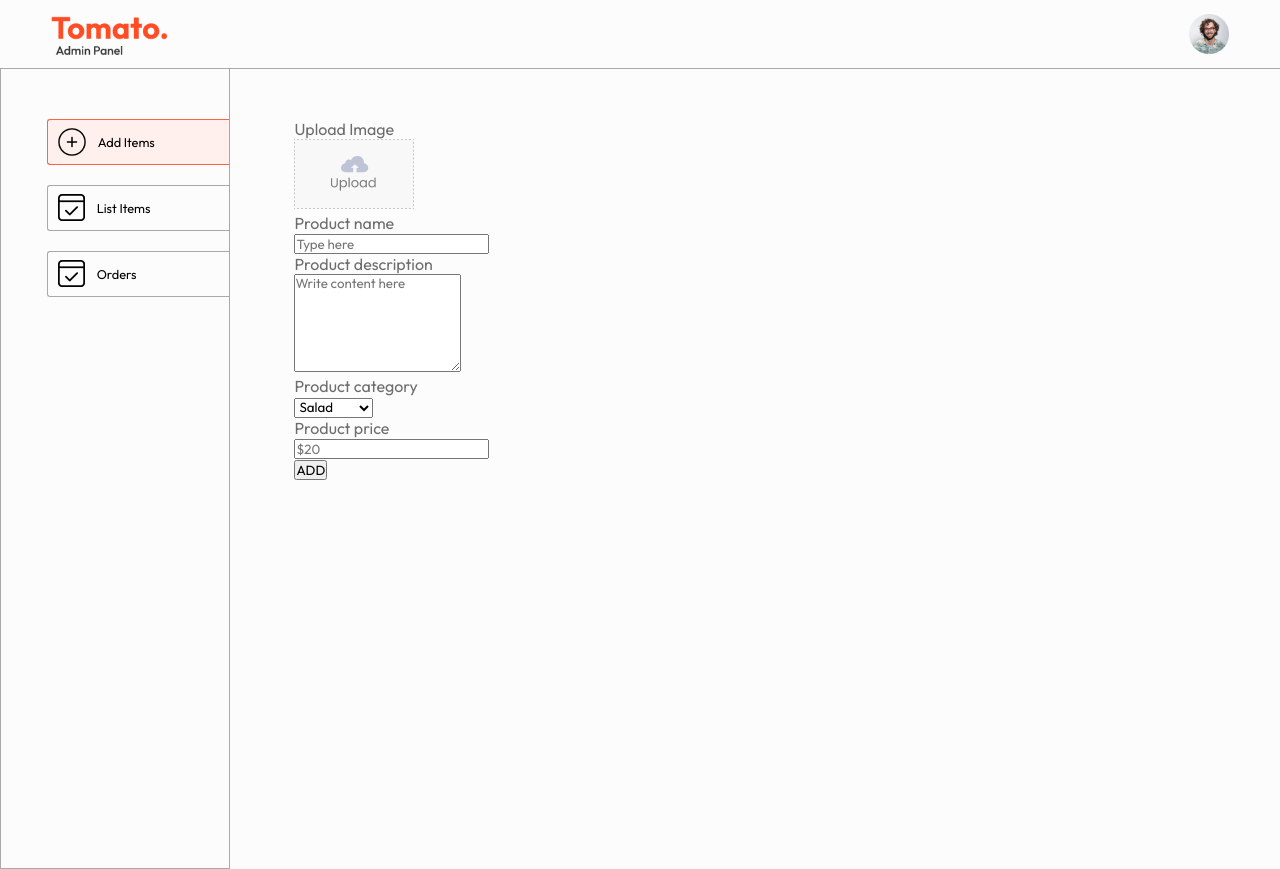
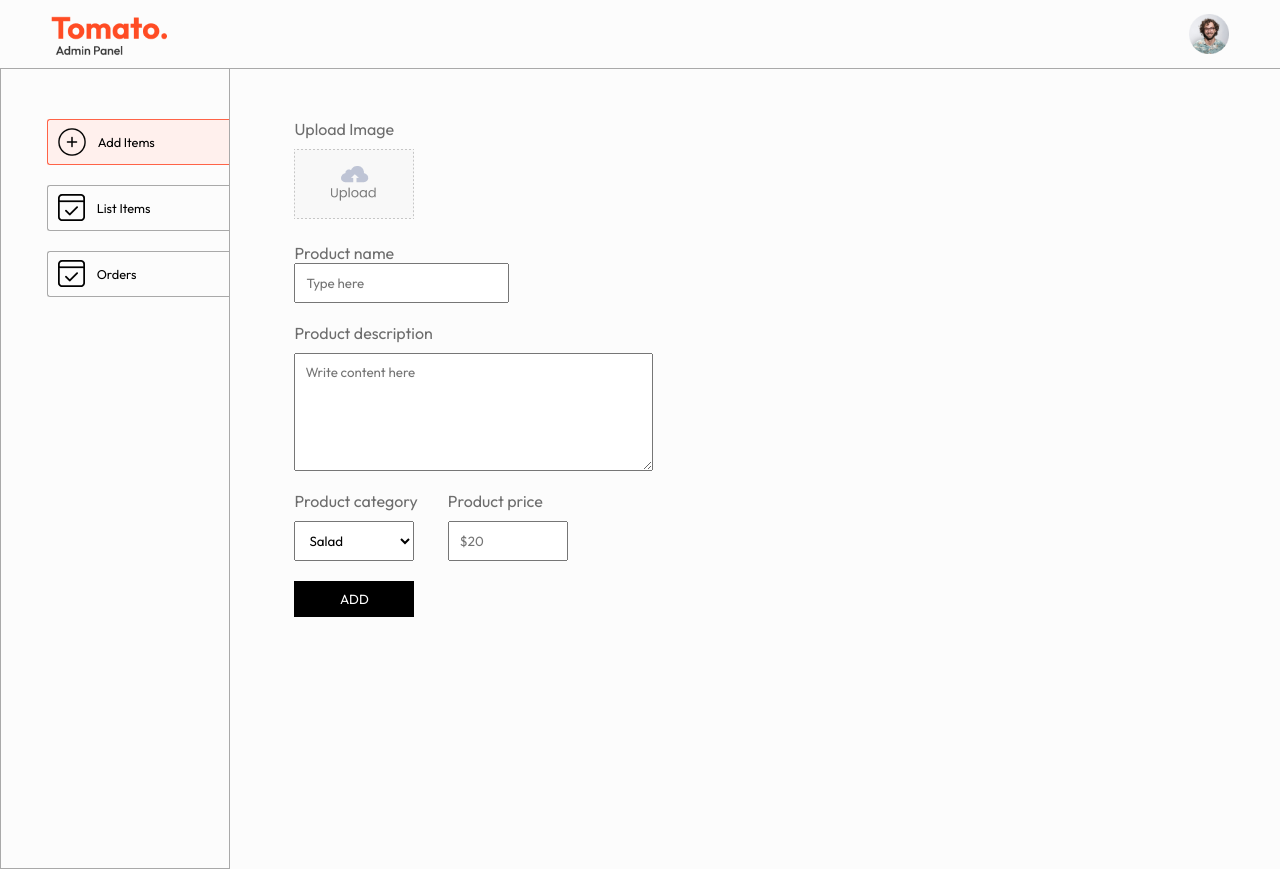
Before and after one commit to Khang8078/food-delivery, a React (Vite) app in the folder admin/: page /add in a window 1280 px wide. Built offline with nearby package versions, Linux system fonts and the light colour scheme.

Commit message:
working on admin panel

```diff
--- a/admin/src/index.css
+++ b/admin/src/index.css
@@ -26,3 +26,9 @@
 .app-content{
   display: flex;
 }
+
+.flex-col{
+  display: flex;
+  flex-direction: column;
+  gap: 10px;
+}
--- a/admin/src/pages/Add/Add.css
+++ b/admin/src/pages/Add/Add.css
@@ -4,4 +4,39 @@
     margin-top: 50px;
     color: #6d6d6d;
     font-size: 16px;
+
 }
+
+.add form{
+    gap: 20px;
+}
+
+.add-img-upload{
+    width: 120px;
+}
+
+.add-product-name, .add-product-description{
+    width: max(40%, 280px);
+}
+.add-product-name input, .add-product-description textarea{
+    padding: 10px;
+}
+
+.add-category-price{
+    display: flex;
+    gap: 30px;
+}
+
+.add-category-price select, .add-category-price input{
+    max-width: 120px;
+    padding: 10px;
+}
+
+.add-btn{
+    max-width: 120px;
+    border: none;
+    padding: 10px;
+    background-color: black;
+    color: white;
+    cursor: pointer;
+}
--- a/admin/src/pages/Add/Add.jsx
+++ b/admin/src/pages/Add/Add.jsx
@@ -1,29 +1,77 @@
 //import React from 'react'
+import { useState } from 'react'
 import { assets } from '../../assets/assets'
 import './Add.css'
+import axios from "axios"
 const Add = () => {
+    const url = "http://localhost:400";
+    const [image, setImage] = useState(false);
+    const [data, setData] = useState({
+        name:"",
+        description:"",
+        price:"",
+        category:"Salad"
+    });
+
+    const onChangeHandler = (event) =>{
+        const name = event.target.name;
+        const value = event.target.value;
+        setData(data=>({...data, [name]:value}))
+    }
+
+    const onSubmitHandler = async (event) => {
+        event.preventDefault();
+    const formData = new FormData();
+    formData.append("name", data.name);
+    formData.append("description", data.description);
+    formData.append("price", Number(data.price));
+    formData.append("category", data.category);
+    formData.append("image", image); // Append the selected image file
+    try {
+        const response = await axios.post(`${url}/api/food/add`, formData);
+        if (response.data.success) {
+            setData({
+                name: "",
+                description: "",
+                price: "",
+                category: "Salad"
+            });
+            setImage(false);
+        }
+    } catch (error) {
+        console.error("Error adding food item:", error);
+    }
+
+    };
+
+
+
+
+
+
+
   return (
     <div className='add'>
-        <form className='flex-col'>
+        <form className='flex-col' onSubmit={onSubmitHandler}>
             <div className="add-img-upload flex-col">
                 <p>Upload Image</p>
                 <label htmlFor="image">
-                    <img src={assets.upload_area} alt="" />
+                    <img src={image?URL.createObjectURL(image):assets.upload_area} alt="" />
                 </label>
-                <input type="file" id='image' hidden required />
+                <input onChange={(e)=>setImage(e.target.files[0])} type="file" id='image' hidden required />
             </div>
-            <div className="add-product-name flex-col">
+            <div className="add-product-name flex- col">
                 <p>Product name</p>
-                <input type="text" name='name' placeholder='Type here' />
+                <input onChange={onChangeHandler} value={data.name}  type="text" name='name' placeholder='Type here' />
             </div>
             <div className="add-product-description flex-col">
                 <p>Product description</p>
-                <textarea name="description" rows="6" placeholder='Write content here' required></textarea>
+                <textarea onChange={onChangeHandler} value={data.description} name="description" rows="6" placeholder='Write content here' required></textarea>
             </div>
             <div className="add-category-price">
                 <div className="add-category flex-col">
                     <p>Product category</p>
-                    <select name="category" id="">
+                    <select onChange={onChangeHandler} name="category" id="">
                         <option value="Salad">Salad</option>
                         <option value="Rolls">Rolls</option>
                         <option value="Deserts">Deserts</option>
@@ -35,8 +83,10 @@
                     </select>
                 </div>
                 <div className="add-price">
+                    <div className='flex-col'>
                     <p>Product price</p>
-                    <input type="Number" name='price' placeholder='$20' />
+                    <input onChange={onChangeHandler} value={data.price} type="Number" name='price' placeholder='$20' />
+                    </div>
                 </div>
             </div>
             <button type='submit' className='add-btn'>ADD</button>
```
